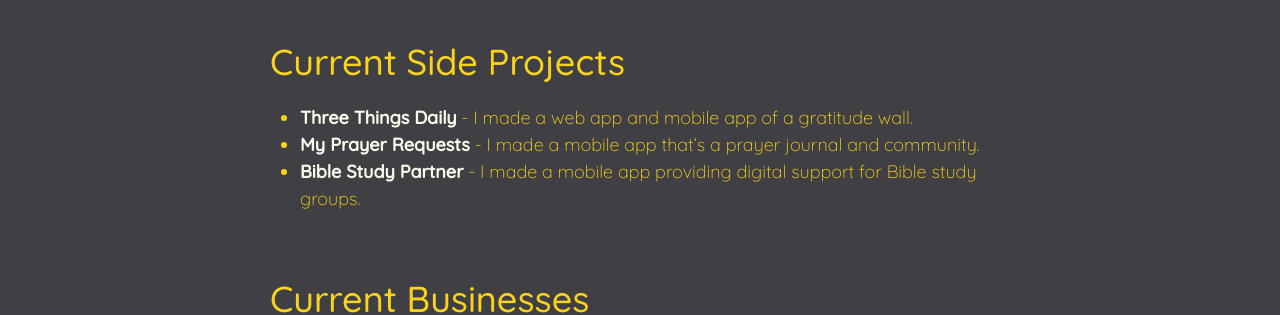
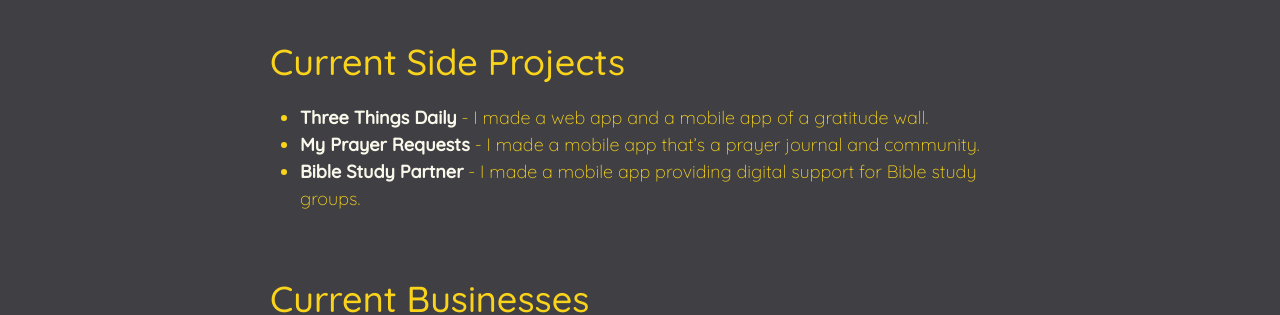
Before and after one commit to crystalcamarao/crystalcamarao.github.io, a Jekyll site: the page built from projects.md, in a window 1280 px wide. Shown: the part 176-491 px from the top of the page. Built offline with Jekyll 4.4.1, drawn with Linux system fonts in a browser that asks for light colours.

```diff
--- a/projects.md
+++ b/projects.md
@@ -5,7 +5,7 @@ layout: page
 ---
 
 ## Current Side Projects
-* [Three Things Daily](https://threethingsdaily.xyz) - I made a web app and mobile app of a gratitude wall.
+* [Three Things Daily](https://threethingsdaily.xyz) - I made a web app and a mobile app of a gratitude wall.
 * [My Prayer Requests](https://myprayerrequests.app) - I made a mobile app that's a prayer journal and community.
 * [Bible Study Partner](https://biblestudypartner.app) - I made a mobile app providing digital support for Bible study groups.
 
```
